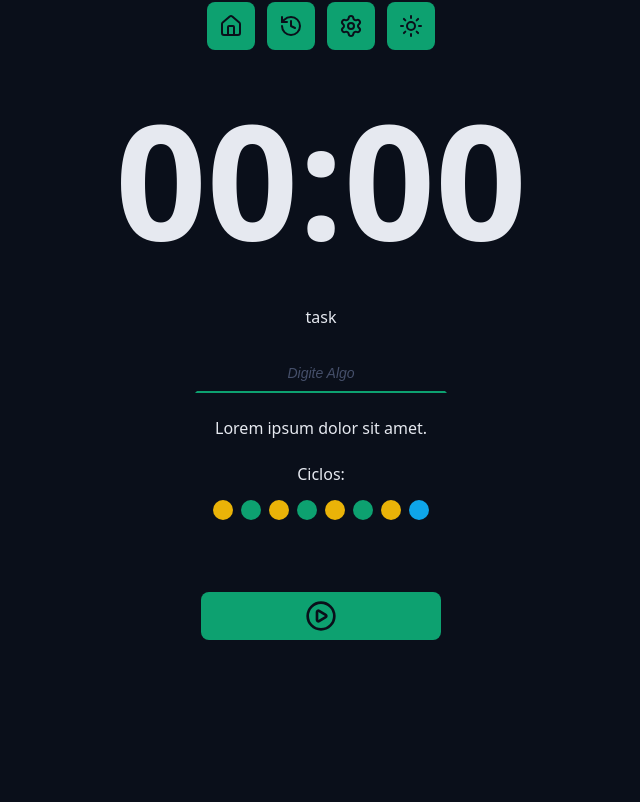
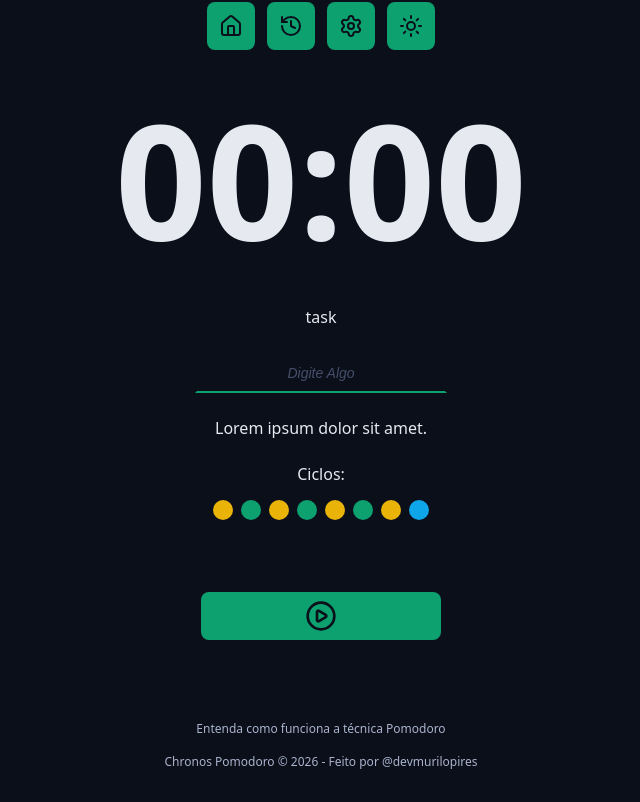
Before and after one commit to devmurilopires/chronos-pomodoro, a React (Vite) app: page / in a window 1280 px wide. Shown: the part 219-1021 px from the top of the page, without its empty margins (319-959 px from the left). Before the commit the page ends 939 px from the top, so only its background shows below. Built offline with nearby package versions, Linux system fonts and the light colour scheme.

Commit message:
Criando o componente de footer(rodapé)

```diff
--- a/src/App.tsx
+++ b/src/App.tsx
@@ -9,6 +9,7 @@
 import { Cycles } from './components/Cycles';
 import { DefaultButton } from './components/DefaultButton';
 import { PlayCircleIcon } from 'lucide-react';
+import { Footer } from './components/Footer';
 
 
 export function App() {
@@ -47,6 +48,10 @@
           </div>
         </form>
       </Container>
+
+      <Container>
+        <Footer />
+      </Container>
     </>
   );
 }
--- /dev/null
+++ b/src/components/Footer/index.tsx
@@ -0,0 +1,10 @@
+import type React from 'react';
+import styles from './styles.module.css';
+
+
+export function Footer() {
+  return <footer className={styles.footer}>
+    <a href="">Entenda como funciona a técnica Pomodoro</a>
+    <a href="">Chronos Pomodoro &copy; {new Date().getFullYear()} - Feito por @devmurilopires </a>
+  </footer>;
+}
--- /dev/null
+++ b/src/components/Footer/styles.module.css
@@ -0,0 +1,18 @@
+.footer {
+  display: flex;
+  flex-direction: column;
+  align-items: center;
+  justify-content: center;
+  font-size: 1.2rem;
+  gap: 1.6rem;
+}
+
+.footer a {
+  color: var(--text-muted);
+  text-decoration: none;
+}
+
+.footer a:hover {
+  color: var(--text-muted);
+  text-decoration: underline;
+}
```
